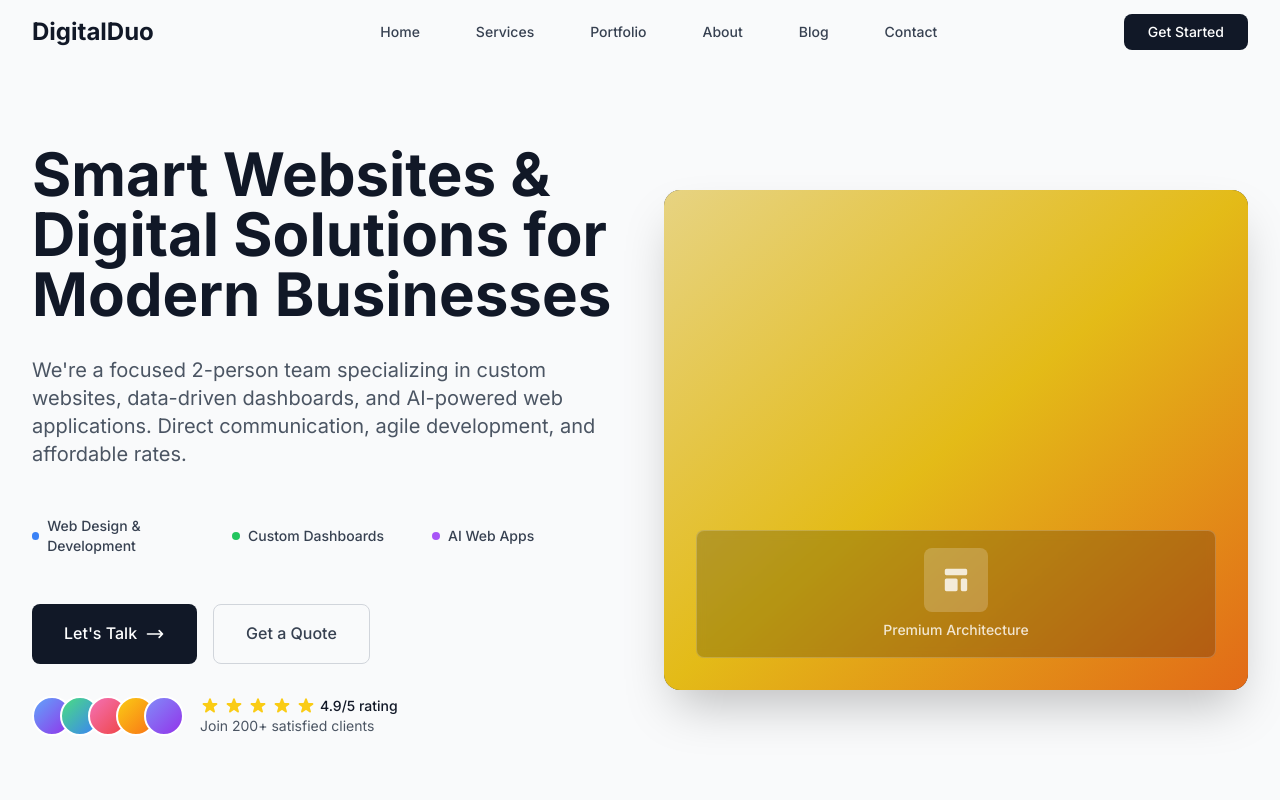
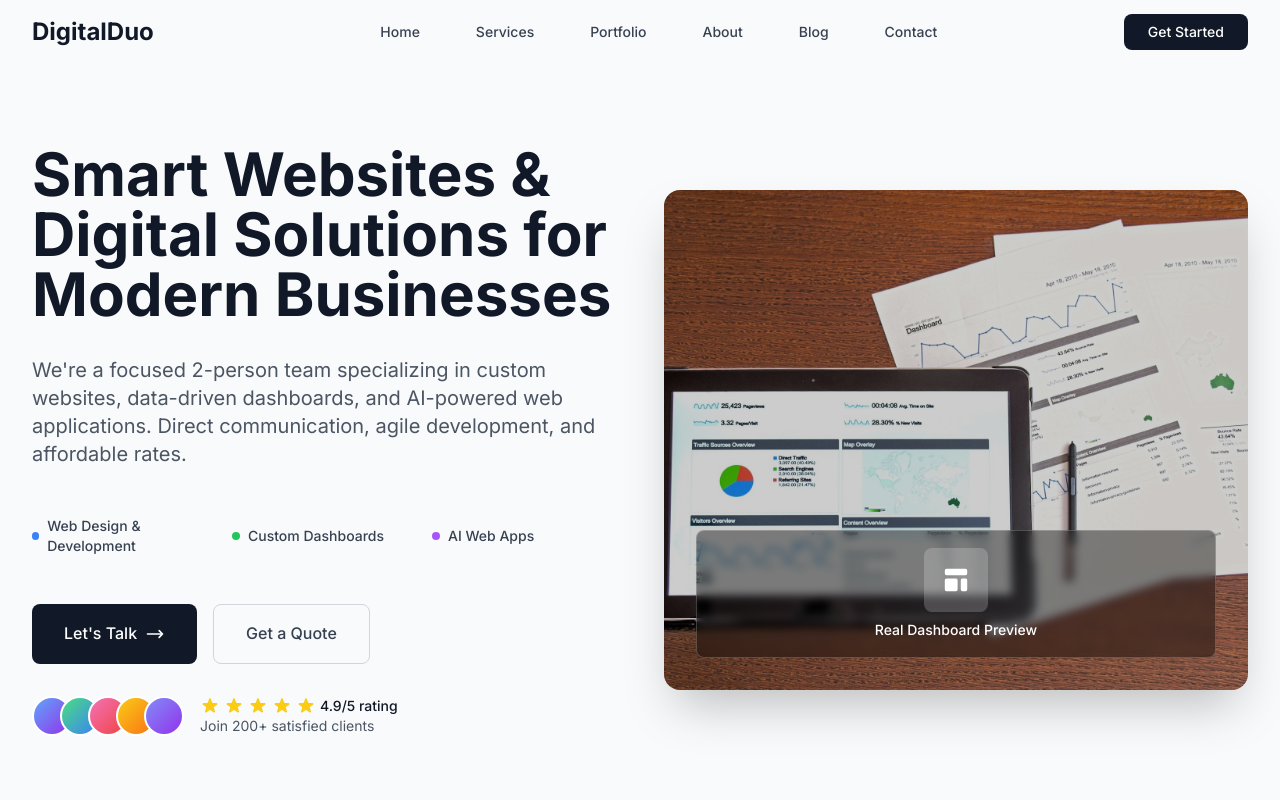
Before and after one commit to kazeneza-zephilin/own_business_site, a React (Vite) app: page / in a window 1280 px wide. Shown: the top 800 px of the page. Built offline with nearby package versions, Linux system fonts and the light colour scheme.

Commit message:
added hero image

```diff
--- a/src/components/HeroSection.jsx
+++ b/src/components/HeroSection.jsx
@@ -156,12 +156,18 @@ const HeroSection = () => {
 
                     {/* Right Image */}
                     <div className="hero-image relative">
-                        <div className="relative h-96 lg:h-[500px] bg-gradient-to-br from-gray-800 to-gray-900 rounded-2xl overflow-hidden shadow-2xl">
-                            {/* Placeholder for the staircase image */}
-                            <div className="absolute inset-0 bg-gradient-to-br from-amber-200 via-yellow-400 to-orange-500 opacity-90"></div>
+                        <div className="relative h-96 lg:h-[500px] bg-white rounded-2xl overflow-hidden shadow-2xl">
+                            {/* Dashboard Image */}
+                            <img
+                                src="/images/data-dashboard.jpg"
+                                alt="Analytics Dashboard Interface"
+                                className="w-full h-full object-cover"
+                            />
+                            {/* Overlay for better text contrast */}
+                            <div className="absolute inset-0 bg-black/20"></div>
                             <div className="absolute inset-0 flex items-end justify-center p-8">
-                                <div className="w-full h-32 bg-black/20 rounded-lg backdrop-blur-sm border border-white/20 flex items-center justify-center">
-                                    <div className="text-white/80 text-center">
+                                <div className="w-full h-32 bg-black/40 rounded-lg backdrop-blur-sm border border-white/20 flex items-center justify-center">
+                                    <div className="text-white text-center">
                                         <div className="w-16 h-16 mx-auto mb-2 bg-white/20 rounded-lg flex items-center justify-center">
                                             <svg
                                                 className="w-8 h-8"
@@ -172,7 +178,7 @@ const HeroSection = () => {
                                             </svg>
                                         </div>
                                         <p className="text-sm font-medium">
-                                            Premium Architecture
+                                            Real Dashboard Preview
                                         </p>
                                     </div>
                                 </div>
```
Also changed, not shown: public/images/data-dashboard.jpg (added).
